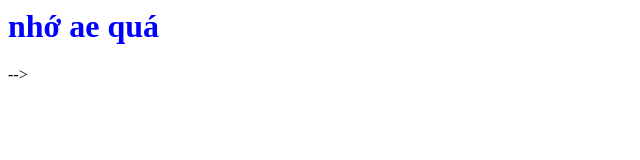
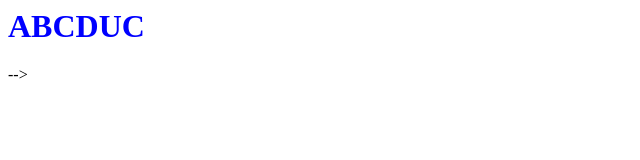
Before and after one commit to caonhatduc9/caonhatduc9.github.io, a plain HTML site: page index.html in a window 1280 px wide. Shown: the whole page, without its empty margins (0-640 px from the left). Drawn offline with Linux system fonts and the light colour scheme.

Commit message:
Update index.html

```diff
--- a/index.html
+++ b/index.html
@@ -27,7 +27,7 @@
   </head>
   <body>
 
-<h1> nhớ ae quá</h1>
+<h1> ABCDUC</h1>
   </body>
   <!-- phim tat la ctrl + / -->
 </html>
```
